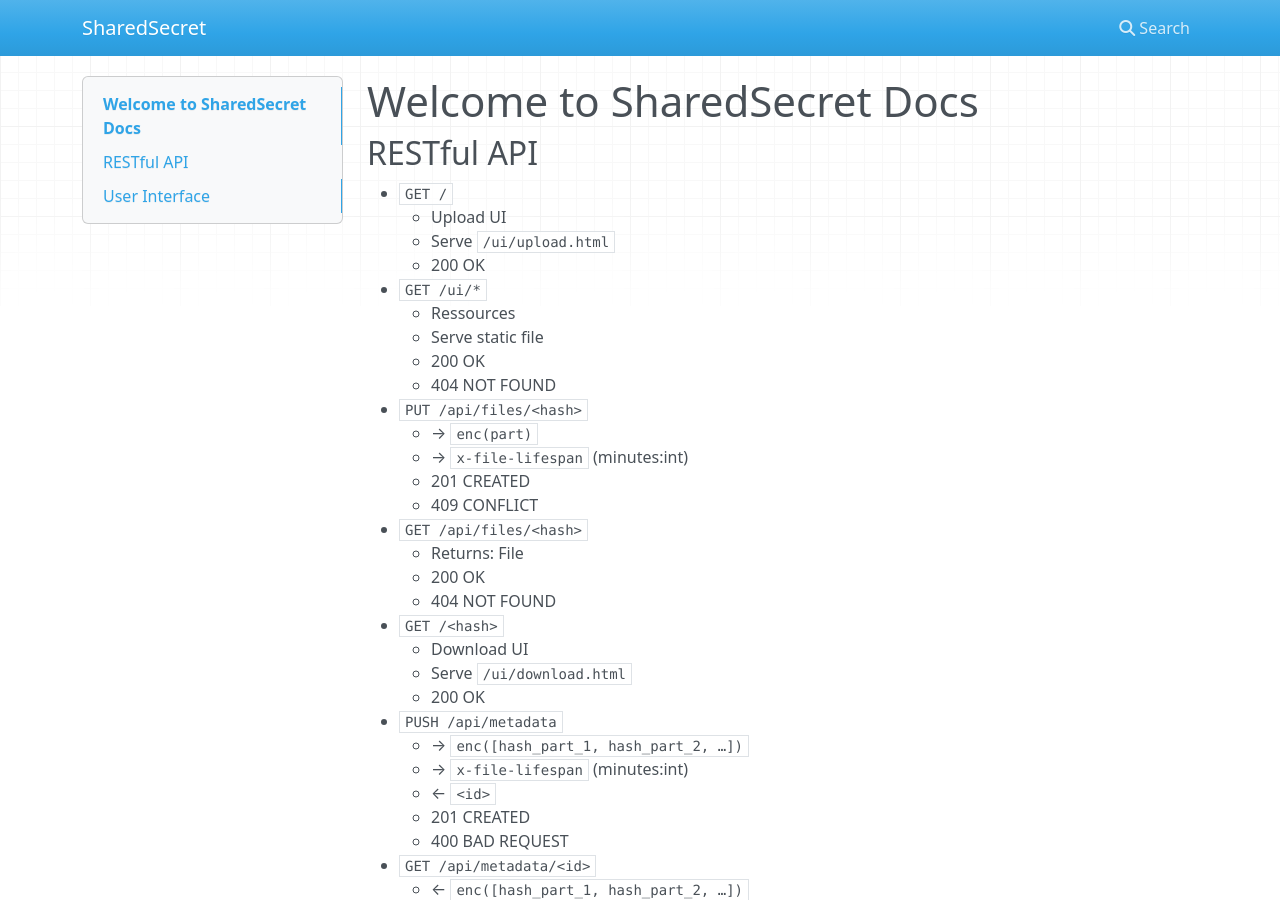
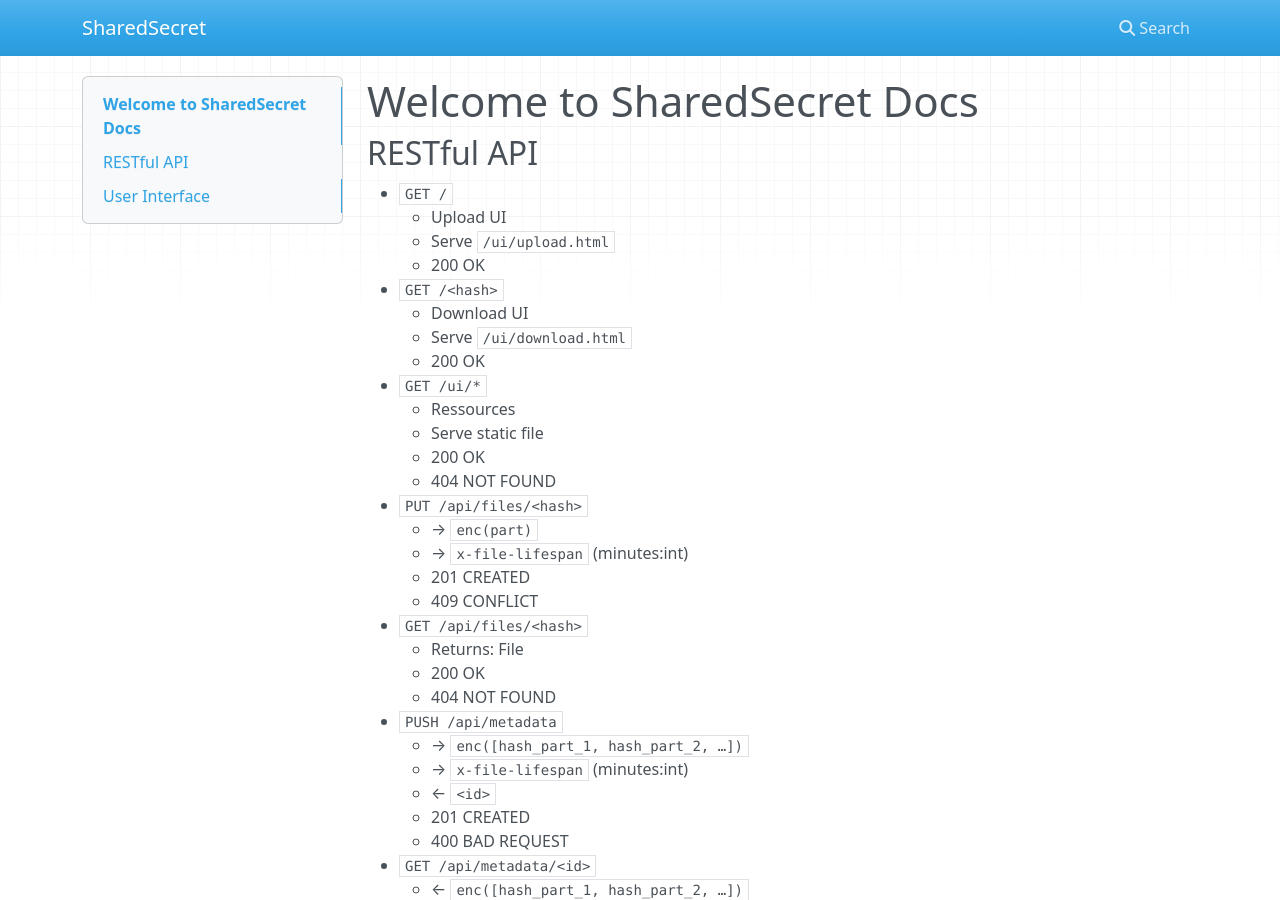
Before and after one commit to cryptogracy/Documentation, an MkDocs documentation site: the page built from docs/index.md, in a window 1280 px wide and 900 px high. Built offline with MkDocs 1.6.1, drawn with Linux system fonts in a browser that asks for light colours; nearby versions of some CDN libraries; old or Windows-style settings are respelled for this version of MkDocs; part of the change alters nothing that is shown.

```diff
--- a/docs/index.md
+++ b/docs/index.md
@@ -8,6 +8,10 @@ RESTful API
 - `GET /`
     - Upload UI
     - Serve `/ui/upload.html`
+    - 200 OK
+- `GET /<hash>`
+    - Download UI
+    - Serve `/ui/download.html`
     - 200 OK
 - `GET /ui/*`
     - Ressources
@@ -23,10 +27,6 @@ RESTful API
     - Returns: File
     - 200 OK
     - 404 NOT FOUND
-- `GET /<hash>`
-    - Download UI
-    - Serve `/ui/download.html`
-    - 200 OK
 - `PUSH /api/metadata`
     - → `enc([hash_part_1, hash_part_2, …])`
     - → `x-file-lifespan` (minutes:int)
```
